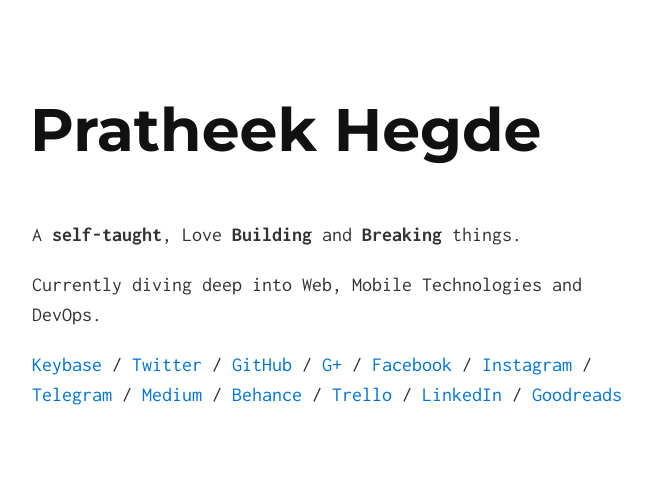
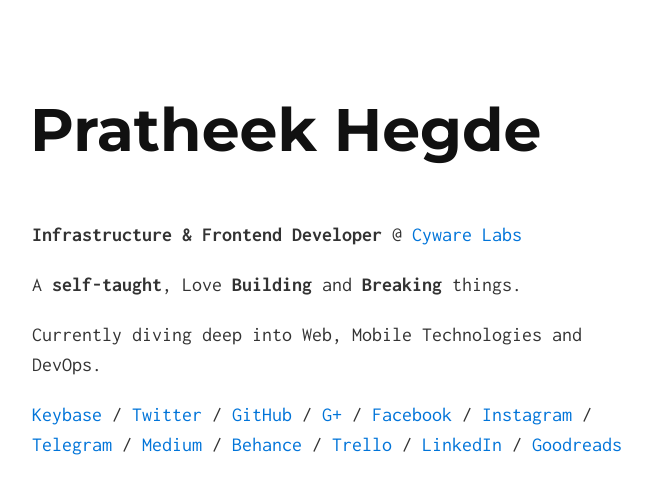
Before and after one commit to 13D94/13d94.github.io, a Jekyll site: the page built from index.md, in a window 1280 px wide. Shown: the top 494 px of the page, without its empty margins (308-960 px from the left). Built offline with Jekyll 4.4.1, drawn with Linux system fonts in a browser that asks for light colours.

Commit message:
Update index.md

```diff
--- a/index.md
+++ b/index.md
@@ -1,6 +1,8 @@
 ---
 layout: default
 ---
+
+<b>Infrastructure & Frontend Developer</b> @ [Cyware Labs](https://cyware.com)
 
 A <b>self-taught</b>, Love <b>Building</b> and <b>Breaking</b> things.
 
```
